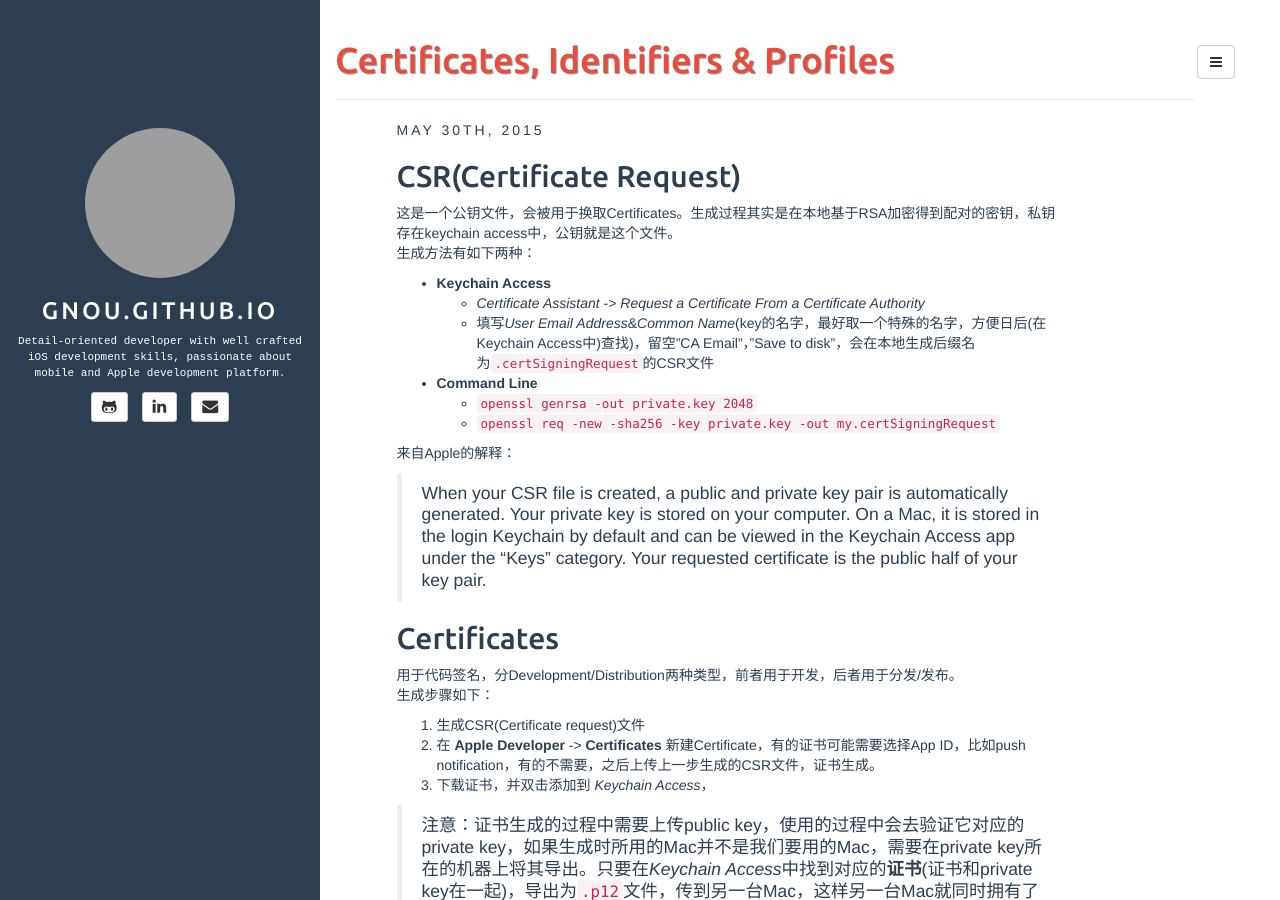
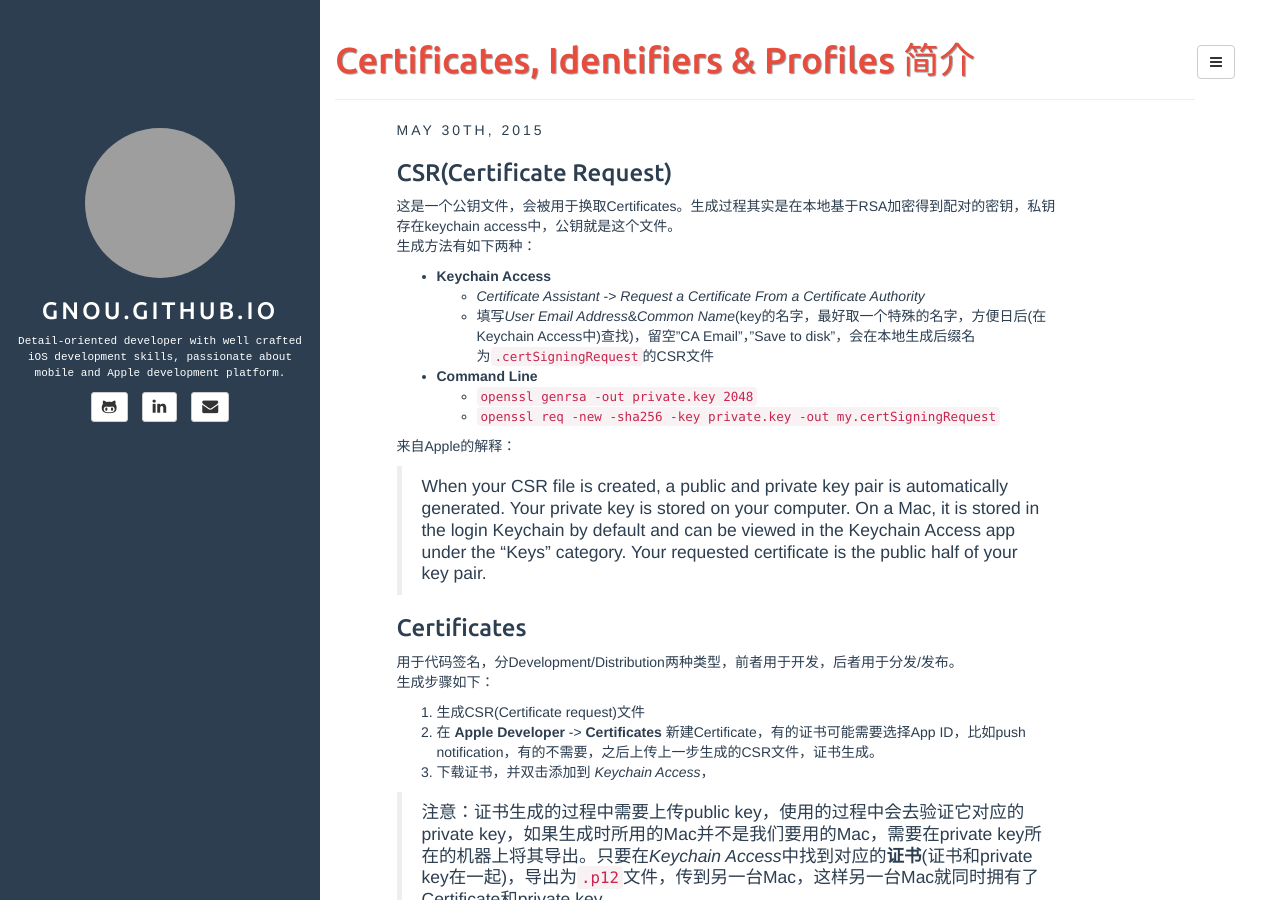
Before and after one commit to gnou/gnou.github.io, a Jekyll site: the page built from _posts/2015-05-30-Certificates-Identifiers-Profiles.markdown, in a window 1280 px wide and 900 px high. Built offline with Jekyll 4.4.1, drawn with Linux system fonts in a browser that asks for light colours; grey boxes are pictures that could not be loaded.

Commit message:
Update old post

```diff
--- a/_posts/2015-05-30-Certificates-Identifiers-Profiles.markdown
+++ b/_posts/2015-05-30-Certificates-Identifiers-Profiles.markdown
@@ -1,11 +1,11 @@
 ---
 layout: post
-title:  "Certificates, Identifiers & Profiles"
+title:  "Certificates, Identifiers & Profiles 简介"
 date:   2015-05-30
 categories: certificate, identifier, profile, provisioning profile
 ---
 
-## CSR(Certificate Request)
+### CSR(Certificate Request)
 这是一个公钥文件，会被用于换取Certificates。生成过程其实是在本地基于RSA加密得到配对的密钥，私钥存在keychain access中，公钥就是这个文件。
 生成方法有如下两种：
 
@@ -20,7 +20,7 @@ categories: certificate, identifier, profile, provisioning profile
 
 > When your CSR file is created, a public and private key pair is automatically generated. Your private key is stored on your computer. On a Mac, it is stored in the login Keychain by default and can be viewed in the Keychain Access app under the "Keys" category. Your requested certificate is the public half of your key pair.
 
-## Certificates
+### Certificates
 
 用于代码签名，分Development/Distribution两种类型，前者用于开发，后者用于分发/发布。
 生成步骤如下：
@@ -30,7 +30,7 @@ categories: certificate, identifier, profile, provisioning profile
 
 > 注意：证书生成的过程中需要上传public key，使用的过程中会去验证它对应的private key，如果生成时所用的Mac并不是我们要用的Mac，需要在private key所在的机器上将其导出。只要在*Keychain Access*中找到对应的**证书**(证书和private key在一起)，导出为`.p12`文件，传到另一台Mac，这样另一台Mac就同时拥有了Certificate和private key。
 
-## App ID
+### App ID
 App ID 用于标识来自一个开发团队的一个或多个Apps。App ID 由 Team ID 和 Bundle ID search string 组成，如下所示：
 ![App ID]({{site.url}}/assets/media/2015-05-30-AppID.png)
 App ID 的前缀是 Team ID，它是由Apple提供的。后缀是 Bundle ID search string ，是由我们自己设置，Bundle ID search string 可以是独一无二、用于表示某个特定的App，也可以是有通配符的、表示一系列的App。
```
